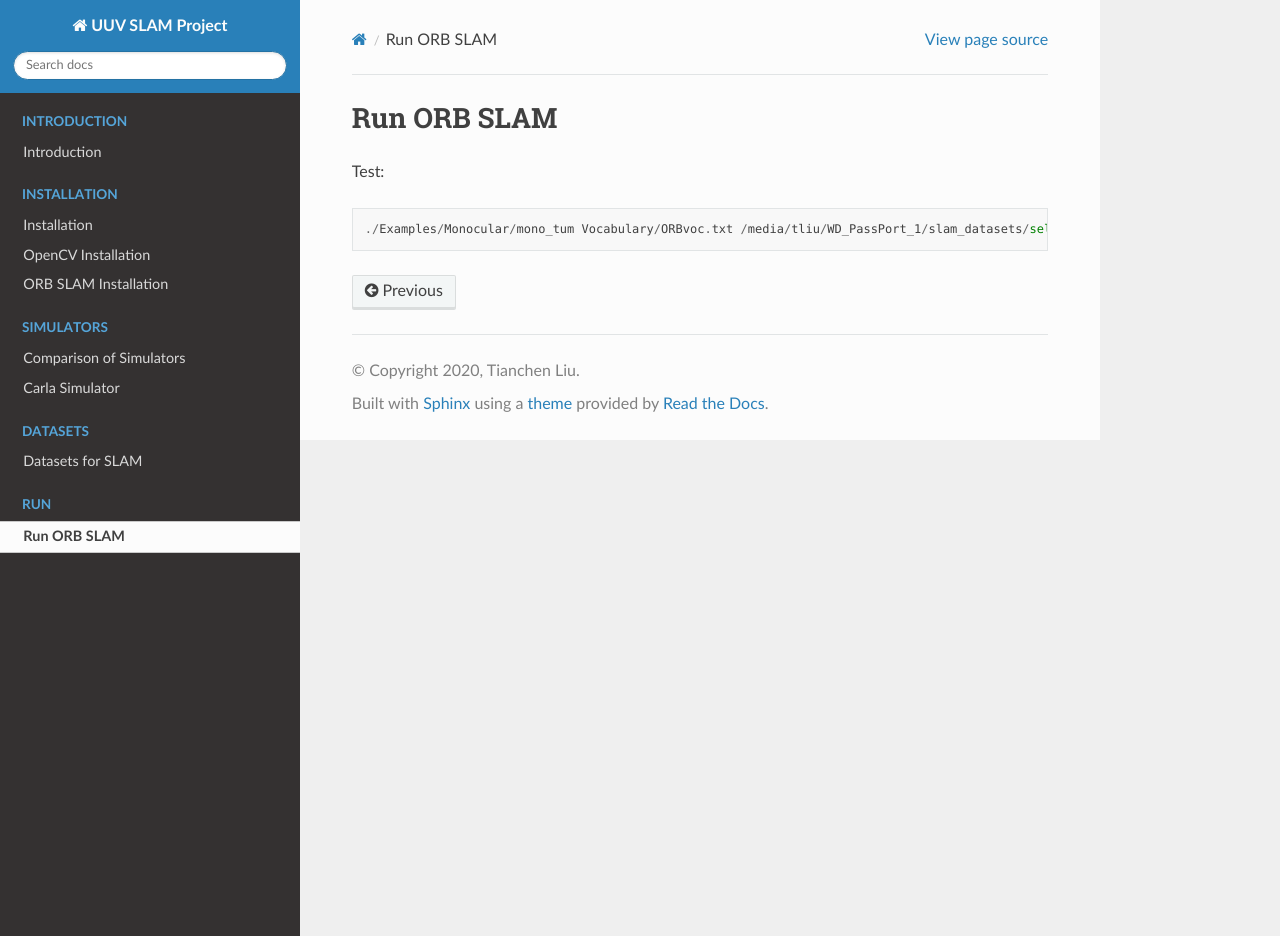
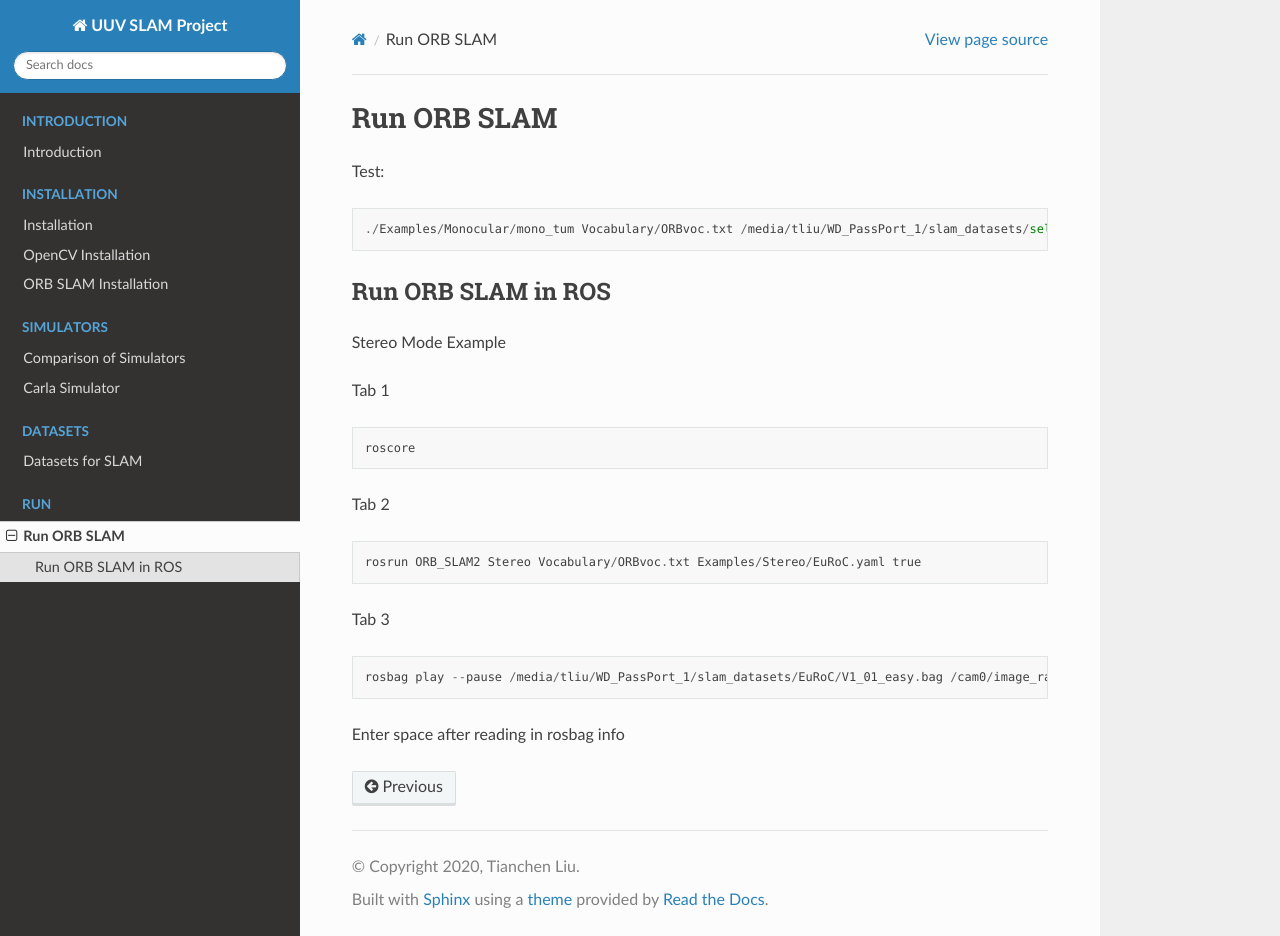
Before and after one commit to tianchenliu/uuv-slam-docs-test, a Sphinx documentation site: the page built from docs/source/sections/run/run_orb_slam.rst, in a window 1280 px wide and 936 px high. Built offline with Sphinx 7.4.7 and the Read the Docs theme 2.0.0, drawn with Linux system fonts in a browser that asks for light colours.

Commit message:
Add orb_slam ROS stereo example

```diff
--- a/docs/source/sections/run/run_orb_slam.rst
+++ b/docs/source/sections/run/run_orb_slam.rst
@@ -5,3 +5,23 @@ Run ORB SLAM
 Test: ::
 
     ./Examples/Monocular/mono_tum Vocabulary/ORBvoc.txt /media/tliu/WD_PassPort_1/slam_datasets/self/gopro.yaml /media/tliu/WD_PassPort_1/slam_datasets/self/nbrf/set1
+
+
+Run ORB SLAM in ROS
+---------------------
+
+Stereo Mode Example
+
+Tab 1 ::
+
+    roscore
+
+Tab 2 ::
+
+    rosrun ORB_SLAM2 Stereo Vocabulary/ORBvoc.txt Examples/Stereo/EuRoC.yaml true
+
+Tab 3 ::
+
+    rosbag play --pause /media/tliu/WD_PassPort_1/slam_datasets/EuRoC/V1_01_easy.bag /cam0/image_raw:=/camera/left/image_raw /cam1/image_raw:=/camera/right/image_raw
+
+Enter space after reading in rosbag info
```
